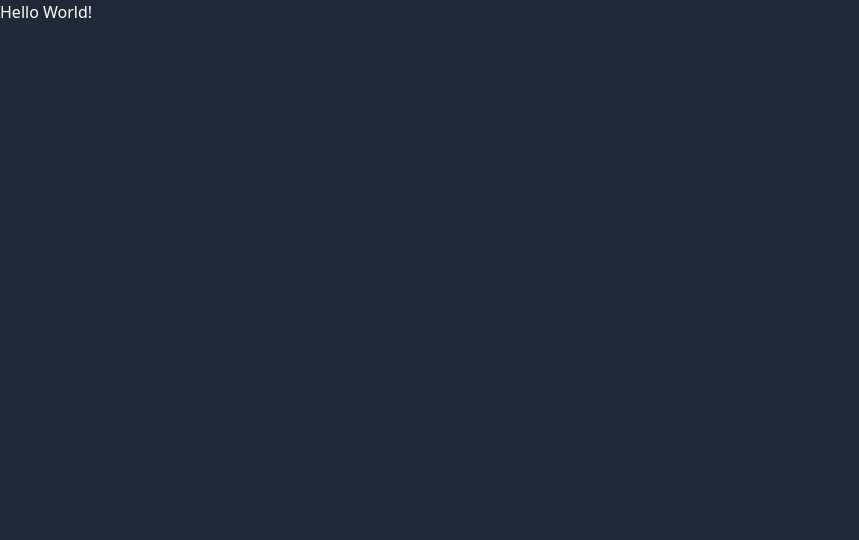
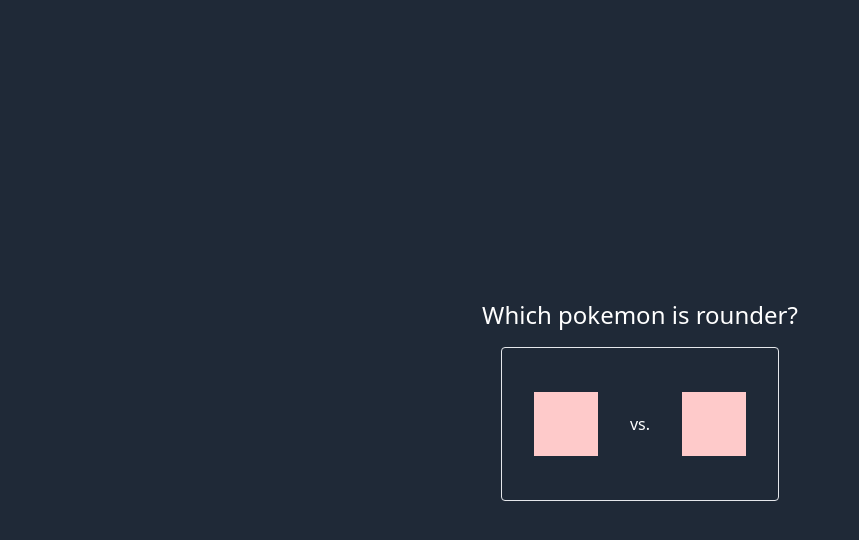
Before and after one commit to JohnXander/t3-stack-app, a Next.js app: page / in a window 1280 px wide. Shown: the top 540 px of the page, without its empty margins (0-859 px from the left). Built offline with nearby package versions, Linux system fonts and the light colour scheme.

Commit message:
add basic UI structure

```diff
--- a/pages/index.tsx
+++ b/pages/index.tsx
@@ -1,5 +1,13 @@
 export default function Home() {
   return (
-    <div>Hello World!</div>
+    <div className="h-screen w-screen flex flex-col justify-center items-center">
+      <div className="text-2xl text-center">Which pokemon is rounder?</div>
+      <div className="p-2"></div>
+      <div className="border rounded p-8 flex items-center justify-between max-w-2xl">
+        <div className="w-16 h-16 bg-red-200"></div>
+          <div className="p-8">vs.</div>
+          <div className="w-16 h-16 bg-red-200"></div>
+      </div>
+    </div>
   )
 }
```
